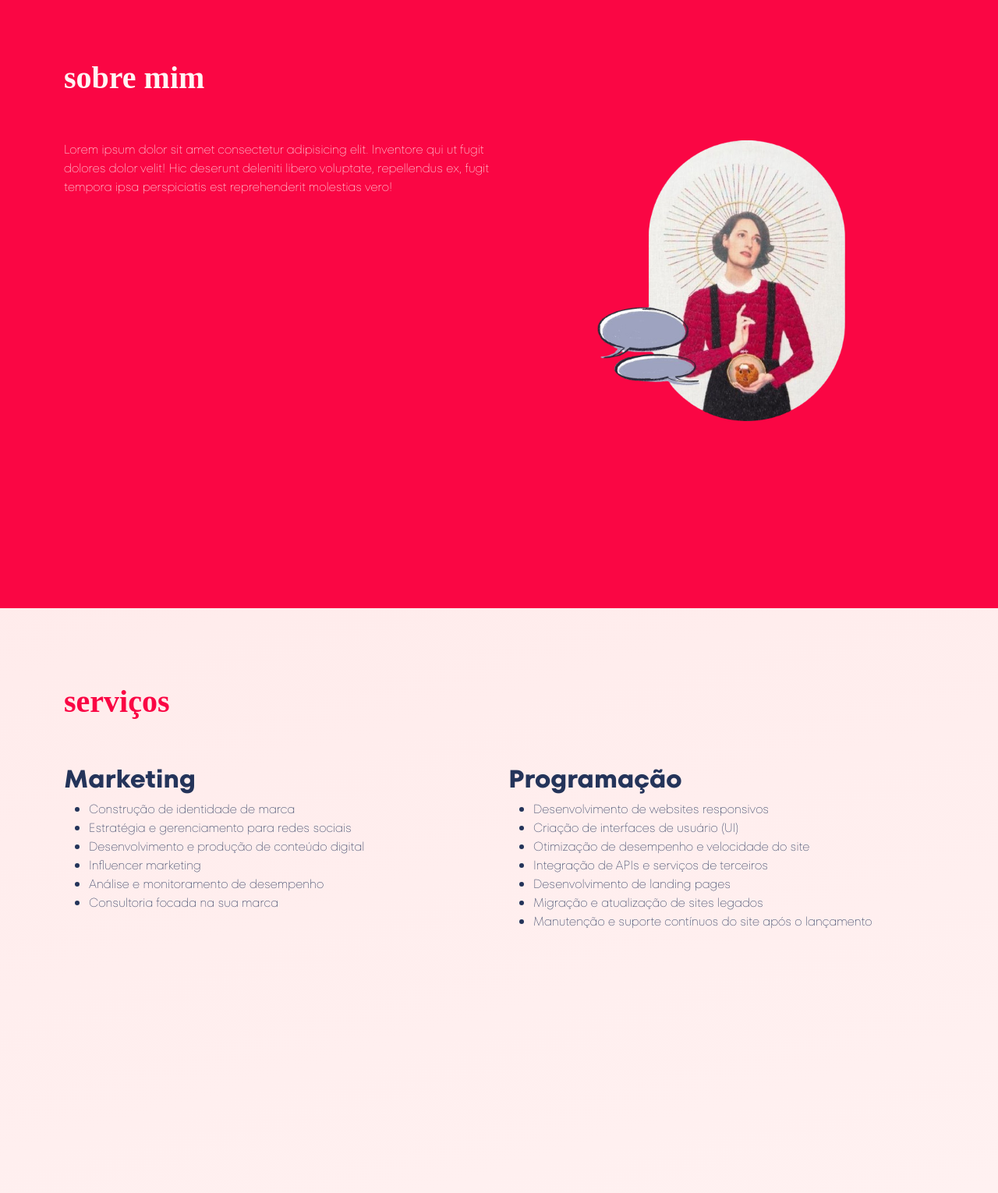
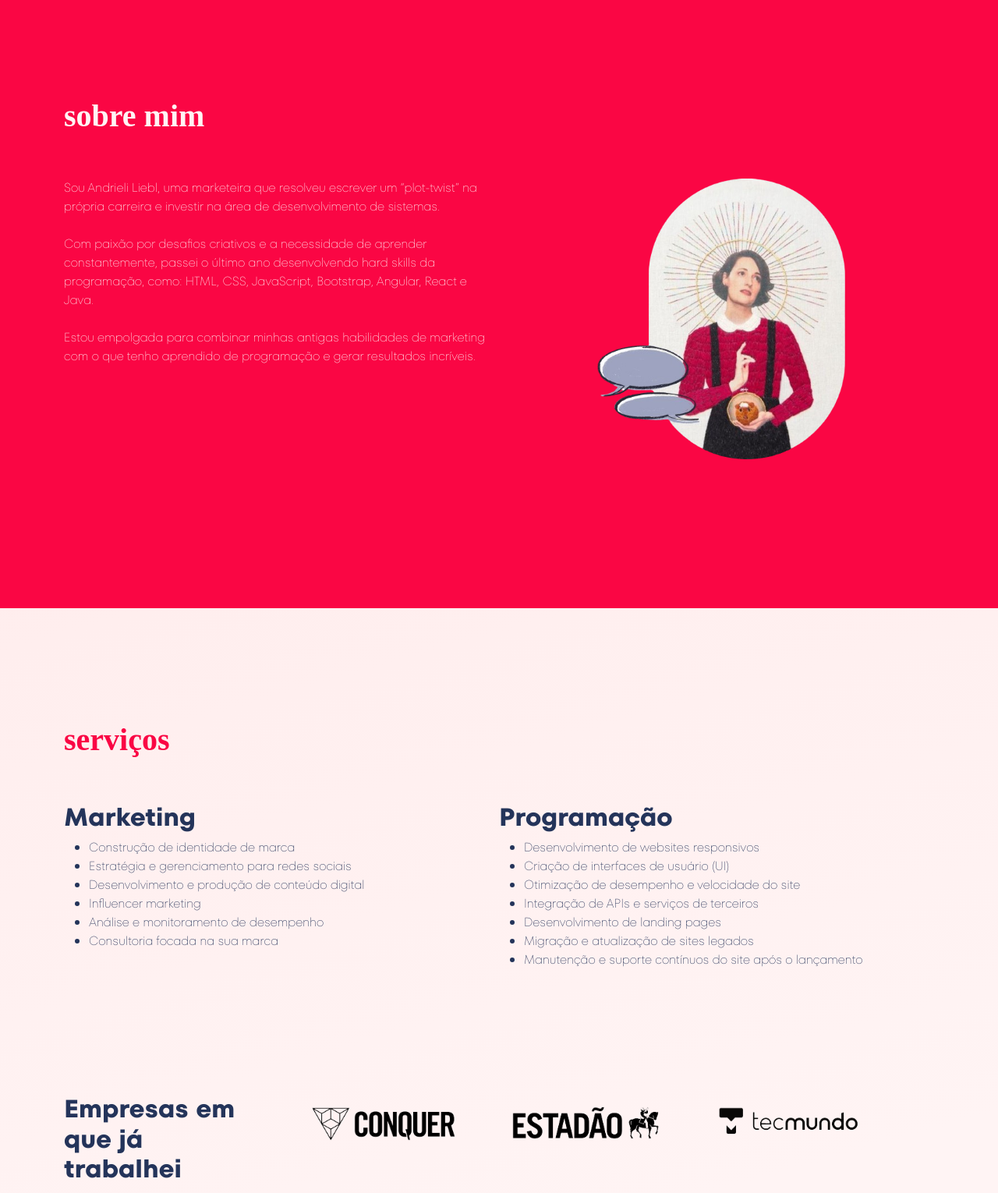
Before and after one commit to Andrieliliebl/Andrieliliebl-website, a plain HTML site: page index.html in a window 1280 px wide. Shown: the part 820-2350 px from the top of the page at 78% size. Drawn offline with nearby package versions, Linux system fonts and the light colour scheme; a web font is replaced by a local one.

Commit message:
add partners to services section

```diff
--- a/index.html
+++ b/index.html
@@ -71,16 +71,25 @@
 
         <section class="a-about-me d-flex">
             <div class="container">
-                <div class="row pt-5">
-                    <div class="col pt-5">
-                        <h1 class="a-section-title-white">sobre mim</h1>
+                <div class="row align-items-center pt-5">
+                    <div class="col-md-6 col-lg-5 col-xl-3 pt-5">
+                        <h1 class="pt-5"><span class="a-section-title-white">sobre mim</span></h1>
                     </div>
                 </div>
                 <div class="row pt-5">
                     <div class="col">
-                        <p class="a-color-white">Lorem ipsum dolor sit amet consectetur adipisicing elit. Inventore qui
-                            ut fugit dolores dolor velit! Hic deserunt deleniti libero voluptate, repellendus ex, fugit
-                            tempora ipsa perspiciatis est reprehenderit molestias vero!</p>
+                        <p class="a-color-white">Sou Andrieli Liebl, uma marketeira que resolveu escrever um
+                            “plot-twist” na própria carreira e investir na área de desenvolvimento de sistemas.
+                            <br> <br>
+
+                            Com paixão por desafios criativos e a necessidade de aprender constantemente, passei o
+                            último ano desenvolvendo hard skills da programação, como: HTML, CSS, JavaScript, Bootstrap,
+                            Angular, React e Java.
+                            <br> <br>
+
+                            Estou empolgada para combinar minhas antigas habilidades de marketing com o que tenho
+                            aprendido de programação e gerar resultados incríveis.
+                        </p>
                     </div>
                     <div
                         class="d-none d-md-flex col-md-6 align-items-center justify-content-center a-icon-about-me img-fluid">
@@ -90,14 +99,13 @@
             </div>
         </section>
 
-        <section class="a-services d-flex">
+        <section class="a-services d-flex pb-5">
             <div class="container">
-                <div class="row pt-5">
-                    <div class="col pt-5">
-                        <h1 class="a-section-title">serviços</h1>
+                <div class="row align-items-center pt-5">
+                    <div class="col-md-6 col-lg-5 col-xl-3 pt-5">
+                        <h1 class="pt-5"><span class="a-section-title">serviços</span></h1>
                     </div>
-                </div>
-                <div class="row pt-5">
+                    <div class="row pt-5 pb-5">
                         <div class="col-12 col-lg-6">
                             <h2><strong>Marketing</strong></h2>
                             <ul>
@@ -122,16 +130,9 @@
                             </ul>
                         </div>
                     </div>
-            </div>
-        </section>
-
-
-
-        <section class="a-partners">
-            <div class="container">
-                <div class="row align-items-center">
-                    <div class="col-md-6 col-lg-5 col-xl-3">
-                        <h1><span class="a-section-title">empresas em que já trabalhei</span></h1>
+                    <div class="row align-items-center pt-5 pb-5">
+                        <div class="col-md-6 col-lg-5 col-xl-3 pt-5">
+                            <h2><strong>Empresas em que já trabalhei</strong></h2>
                         </div>
                         <div class="col-md-6 col-lg-6 col-xl-9 company-logos ps-5">
                             <div class="logo-container pe-5">
@@ -152,8 +153,8 @@
                         </div>
                     </div>
                 </div>
+        </section>
 
-        </section>
 
 
     </section>
--- a/style.css
+++ b/style.css
@@ -158,7 +158,7 @@
 }
 
 .a-services {
-    height: 100vh;
+    height: auto;
 }
 
 .a-section-title {
@@ -174,9 +174,8 @@
 }
 
 .a-partners {
-    height: 100vh;
+    padding: 10vh 0 10vh 0;
 }
-
 
 .company-logos {
     overflow: hidden;
```
Lines whose indentation alone changed are shown as unchanged.
